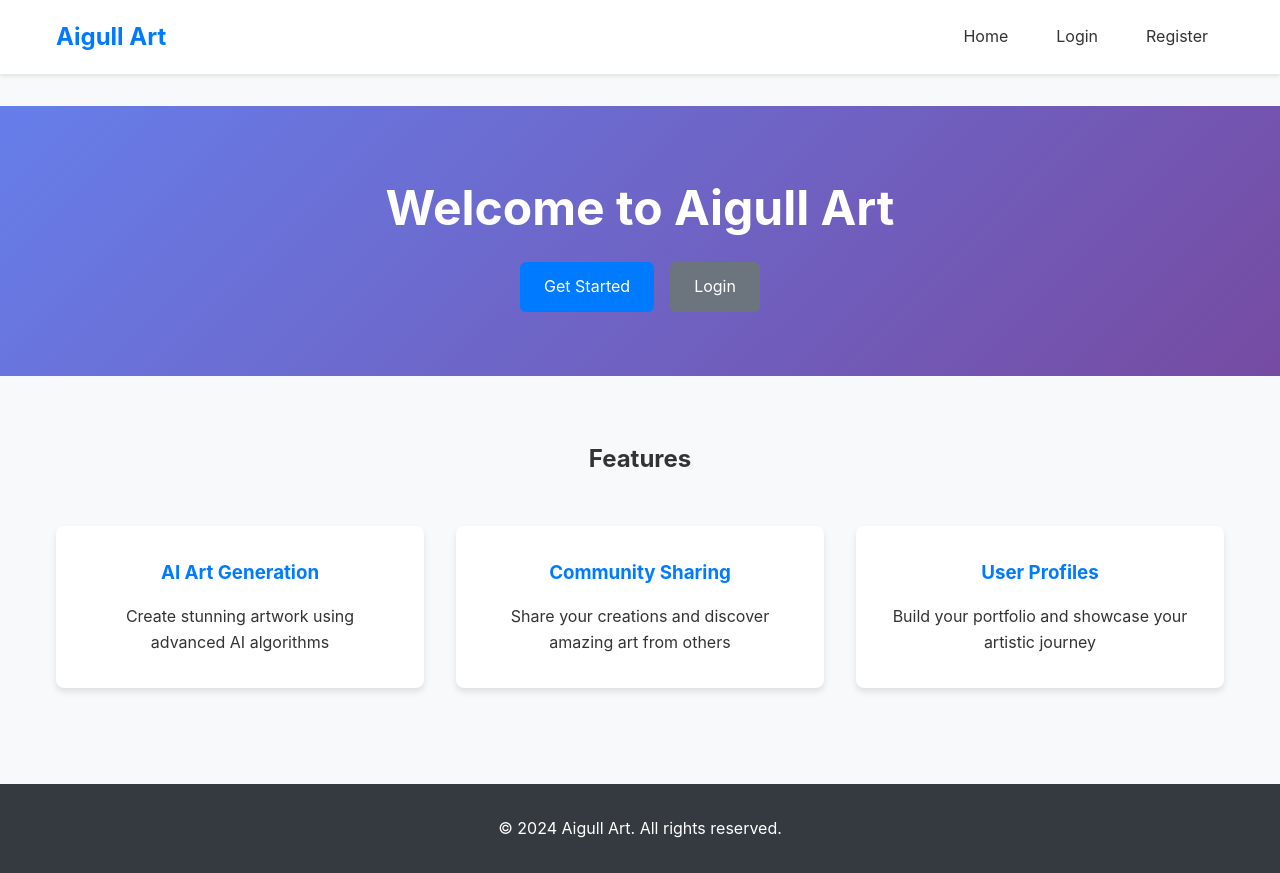
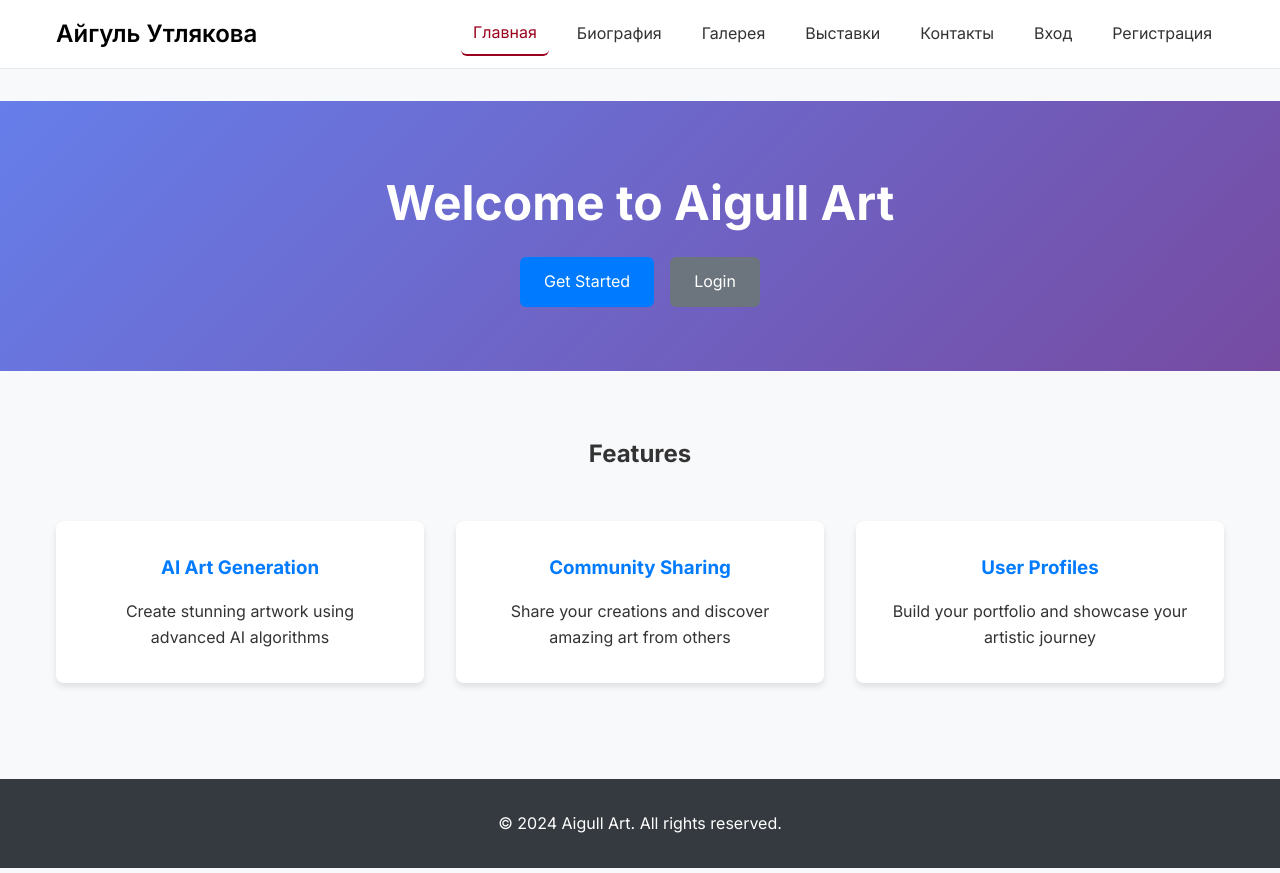
Before and after one commit to melogo5/aigull_art, a React (Vite) app in the folder frontend/: page / in a window 1280 px wide. Built offline with nearby package versions, Linux system fonts and the light colour scheme; no server answers.

Commit message:
Header + Routing

```diff
--- a/frontend/package.json
+++ b/frontend/package.json
@@ -10,10 +10,11 @@
     "start": "npm run build && vite preview"
   },
   "dependencies": {
+    "axios": "^1.6.2",
     "react": "^18.2.0",
     "react-dom": "^18.2.0",
-    "react-router-dom": "^6.20.1",
-    "axios": "^1.6.2"
+    "react-jss": "^10.10.0",
+    "react-router-dom": "^6.20.1"
   },
   "devDependencies": {
     "@types/react": "^18.2.43",
--- a/frontend/src/app/App.tsx
+++ b/frontend/src/app/App.tsx
@@ -1,11 +1,5 @@
 import React from 'react';
-import { BrowserRouter as Router, Routes, Route } from 'react-router-dom';
-import { HomePage } from '@/pages/HomePage';
-import { LoginPage } from '@/pages/LoginPage';
-import { RegisterPage } from '@/pages/RegisterPage';
-import { ProfilePage } from '@/pages/ProfilePage';
-import { Header } from '@/widgets/Header';
-import { Footer } from '@/widgets/Footer';
+import Routing from './Routing';
 import { ErrorBoundary } from '@/shared/ui/ErrorBoundary';
 import { AuthProvider } from '@/features/auth';
 
@@ -13,20 +7,7 @@ const App: React.FC = () => {
   return (
     <ErrorBoundary>
       <AuthProvider>
-        <Router>
-          <div className="app">
-            <Header />
-            <main className="main-content">
-              <Routes>
-                <Route path="/" element={<HomePage />} />
-                <Route path="/login" element={<LoginPage />} />
-                <Route path="/register" element={<RegisterPage />} />
-                <Route path="/profile" element={<ProfilePage />} />
-              </Routes>
-            </main>
-            <Footer />
-          </div>
-        </Router>
+        <Routing />
       </AuthProvider>
     </ErrorBoundary>
   );
--- /dev/null
+++ b/frontend/src/app/Routing.tsx
@@ -0,0 +1,29 @@
+import React from 'react';
+import { BrowserRouter as Router, Routes, Route } from 'react-router-dom';
+import { HomePage } from '@/pages/HomePage';
+import { LoginPage } from '@/pages/LoginPage';
+import { RegisterPage } from '@/pages/RegisterPage';
+import { ProfilePage } from '@/pages/ProfilePage';
+import { Header } from '@/widgets/Header';
+import { Footer } from '@/widgets/Footer';
+
+const Routing: React.FC = () => {
+  return (
+    <Router>
+      <div className="app">
+        <Header />
+        <main className="main-content">
+          <Routes>
+            <Route path="/" element={<HomePage />} />
+            <Route path="/login" element={<LoginPage />} />
+            <Route path="/register" element={<RegisterPage />} />
+            <Route path="/profile" element={<ProfilePage />} />
+          </Routes>
+        </main>
+        <Footer />
+      </div>
+    </Router>
+  );
+};
+
+export default Routing;
--- a/frontend/src/app/index.css
+++ b/frontend/src/app/index.css
@@ -1,3 +1,33 @@
+@import url('https://fonts.googleapis.com/css2?family=Inter:wght@400;500;600;700&family=Playfair+Display:wght@400;600&display=swap');
+
+/* Design tokens */
+:root {
+  /* Fonts */
+  --font-sans: 'Inter', -apple-system, BlinkMacSystemFont, 'Segoe UI', 'Roboto', 'Oxygen', 'Ubuntu', 'Cantarell', 'Fira Sans', 'Droid Sans', 'Helvetica Neue', sans-serif;
+  --font-serif: 'Playfair Display', Georgia, 'Times New Roman', serif;
+
+  /* Brand & Accent */
+  --color-accent: #9a031e;
+
+  /* Primary (existing UI blue preserved) */
+  --color-primary: #007bff;
+  --color-primary-hover: #0056b3;
+  --color-primary-rgb: 0, 123, 255;
+
+  /* Text & Surfaces */
+  --color-text: #333333;
+  --color-text-muted: #4a5565;
+  --color-text-muted-2: #364153;
+  --color-subtext: #6a7282;
+  --color-surface: #ffffff;
+  --color-bg: #f8f9fa;
+
+  /* Grays (aligned to design naming) */
+  --color-gray-50: #f9fafb;
+  --color-gray-100: #f3f4f6;
+  --color-gray-200: #e5e7eb;
+}
+
 /* Global styles */
 * {
   margin: 0;
@@ -6,14 +36,12 @@
 }
 
 body {
-  font-family: -apple-system, BlinkMacSystemFont, 'Segoe UI', 'Roboto', 'Oxygen',
-    'Ubuntu', 'Cantarell', 'Fira Sans', 'Droid Sans', 'Helvetica Neue',
-    sans-serif;
+  font-family: var(--font-sans);
   -webkit-font-smoothing: antialiased;
   -moz-osx-font-smoothing: grayscale;
   line-height: 1.6;
-  color: #333;
-  background-color: #f8f9fa;
+  color: var(--color-text);
+  background-color: var(--color-bg);
 }
 
 .app {
@@ -37,7 +65,7 @@ body {
 .btn {
   display: inline-block;
   padding: 0.75rem 1.5rem;
-  background-color: #007bff;
+  background-color: var(--color-primary);
   color: white;
   text-decoration: none;
   border: none;
@@ -48,7 +76,7 @@ body {
 }
 
 .btn:hover {
-  background-color: #0056b3;
+  background-color: var(--color-primary-hover);
 }
 
 .btn-secondary {
@@ -79,8 +107,8 @@ body {
 
 .form-input:focus {
   outline: none;
-  border-color: #007bff;
-  box-shadow: 0 0 0 0.2rem rgba(0, 123, 255, 0.25);
+  border-color: var(--color-primary);
+  box-shadow: 0 0 0 0.2rem rgba(var(--color-primary-rgb), 0.25);
 }
 
 .text-center {
@@ -102,8 +130,8 @@ body {
 /* Header styles */
 .header {
   background-color: #fff;
-  box-shadow: 0 2px 4px rgba(0, 0, 0, 0.1);
-  padding: 1rem 0;
+  border-bottom: 1px solid #e5e7eb; /* subtle gray border */
+  padding: 0.75rem 0;
 }
 
 .navbar {
@@ -114,8 +142,8 @@ body {
 
 .navbar-brand {
   font-size: 1.5rem;
-  font-weight: bold;
-  color: #007bff;
+  font-weight: 600;
+  color: #000;
   text-decoration: none;
 }
 
@@ -128,13 +156,19 @@ body {
 .nav-link {
   color: #333;
   text-decoration: none;
-  padding: 0.5rem 1rem;
+  padding: 0.5rem 0.75rem;
   border-radius: 0.375rem;
   transition: background-color 0.2s;
 }
 
 .nav-link:hover {
   background-color: #f8f9fa;
+}
+
+/* Active link underline + color (matches design accent #9a031e) */
+.nav-link-active {
+  color: var(--color-accent);
+  border-bottom: 2px solid var(--color-accent);
 }
 
 /* Hero section */
@@ -184,7 +218,7 @@ body {
 
 .feature-card h3 {
   margin-bottom: 1rem;
-  color: #007bff;
+  color: var(--color-primary);
 }
 
 /* Auth forms */
@@ -225,7 +259,7 @@ body {
 }
 
 .profile-info h2 {
-  color: #007bff;
+  color: var(--color-primary);
   margin-bottom: 1rem;
 }
 
--- a/frontend/src/widgets/Header.tsx
+++ b/frontend/src/widgets/Header.tsx
@@ -1,30 +1,81 @@
 import React from 'react';
-import { Link } from 'react-router-dom';
+import { NavLink, Link } from 'react-router-dom';
+import { createUseStyles } from 'react-jss';
 import { useAuth } from '@/features/auth';
+
+const useStyles = createUseStyles({
+  header: {
+    backgroundColor: '#fff',
+    borderBottom: '1px solid #e5e7eb',
+    padding: '0.75rem 0',
+  },
+  container: {
+    maxWidth: 1200,
+    margin: [0, 'auto'],
+    padding: [0, '1rem'],
+  },
+  navbar: {
+    display: 'flex',
+    justifyContent: 'space-between',
+    alignItems: 'center',
+    '@media (max-width: 768px)': {
+      flexDirection: 'column',
+      gap: '1rem',
+    },
+  },
+  brand: {
+    fontSize: '1.5rem',
+    fontWeight: 600,
+    color: '#000',
+    textDecoration: 'none',
+  },
+  nav: {
+    display: 'flex',
+    alignItems: 'center',
+    gap: '1rem',
+    '@media (max-width: 768px)': {
+      flexDirection: 'column',
+      width: '100%',
+    },
+  },
+  link: {
+    color: '#333',
+    textDecoration: 'none',
+    padding: '0.5rem 0.75rem',
+    borderRadius: 6,
+    transition: 'background-color 0.2s',
+    '&:hover': { backgroundColor: '#f8f9fa' },
+  },
+  linkActive: {
+    color: '#9a031e',
+    borderBottom: '2px solid #9a031e',
+  },
+});
 
 export const Header: React.FC = () => {
   const { user, logout } = useAuth();
+  const classes = useStyles();
 
   return (
-    <header className="header">
-      <div className="container">
-        <nav className="navbar">
-          <Link to="/" className="navbar-brand">
-            Aigull Art
-          </Link>
-          <div className="navbar-nav">
-            <Link to="/" className="nav-link">Home</Link>
+    <header className={classes.header}>
+      <div className={classes.container}>
+        <nav className={classes.navbar}>
+          <Link to="/" className={classes.brand}>Айгуль Утлякова</Link>
+          <div className={classes.nav}>
+            <NavLink to="/" end className={({ isActive }) => `${classes.link} ${isActive ? classes.linkActive : ''}`}>Главная</NavLink>
+            <NavLink to="/bio" className={({ isActive }) => `${classes.link} ${isActive ? classes.linkActive : ''}`}>Биография</NavLink>
+            <NavLink to="/gallery" className={({ isActive }) => `${classes.link} ${isActive ? classes.linkActive : ''}`}>Галерея</NavLink>
+            <NavLink to="/exhibitions" className={({ isActive }) => `${classes.link} ${isActive ? classes.linkActive : ''}`}>Выставки</NavLink>
+            <NavLink to="/contacts" className={({ isActive }) => `${classes.link} ${isActive ? classes.linkActive : ''}`}>Контакты</NavLink>
             {user ? (
               <>
-                <Link to="/profile" className="nav-link">Profile</Link>
-                <button onClick={logout} className="btn btn-secondary">
-                  Logout
-                </button>
+                <NavLink to="/profile" className={({ isActive }) => `${classes.link} ${isActive ? classes.linkActive : ''}`}>Профиль</NavLink>
+                <button onClick={logout} className="btn btn-secondary">Выйти</button>
               </>
             ) : (
               <>
-                <Link to="/login" className="nav-link">Login</Link>
-                <Link to="/register" className="nav-link">Register</Link>
+                <NavLink to="/login" className={({ isActive }) => `${classes.link} ${isActive ? classes.linkActive : ''}`}>Вход</NavLink>
+                <NavLink to="/register" className={({ isActive }) => `${classes.link} ${isActive ? classes.linkActive : ''}`}>Регистрация</NavLink>
               </>
             )}
           </div>
```
Also changed, not shown: 1 other file (tests, documents, lock files or other folders).
